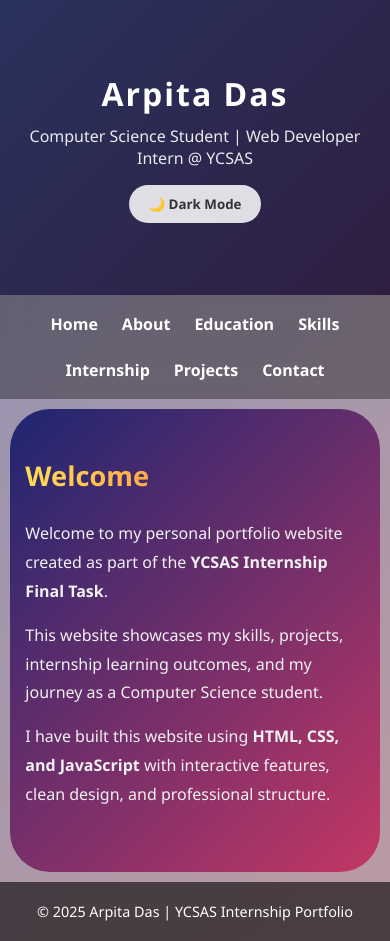
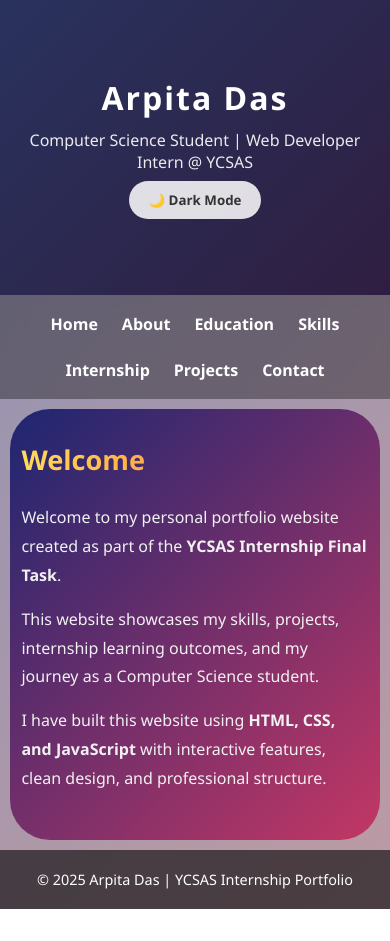
Before and after one commit to arpita-das278/My-website, a plain HTML site: page index.html in a window 390 px wide. After the commit the page ends 909 px from the top, so only its background shows below. Drawn offline with Linux system fonts and the light colour scheme.

Commit message:
Update style.css

```diff
--- a/style.css
+++ b/style.css
@@ -193,24 +193,23 @@ footer {
 .dark footer {
   background: #000;
 }
-
-@media (max-width: 950px) {
+@media (max-width: 500px) {
   section {
-    padding: 4rem 4vw;
+    padding: 2rem 3vw;
   }
 }
-
 @media (max-width: 500px) {
   header {
-    padding: 2.5rem 3vw;
+    padding: 1.5rem 3vw;
+    height: auto;
   }
 
   section {
-    padding: 3rem 4vw;
+    padding: 2rem 3vw;
   }
 
   header button {
     position: static;
-    margin-top: 1rem;
+    margin-top: 0.5rem;
   }
 }
```
